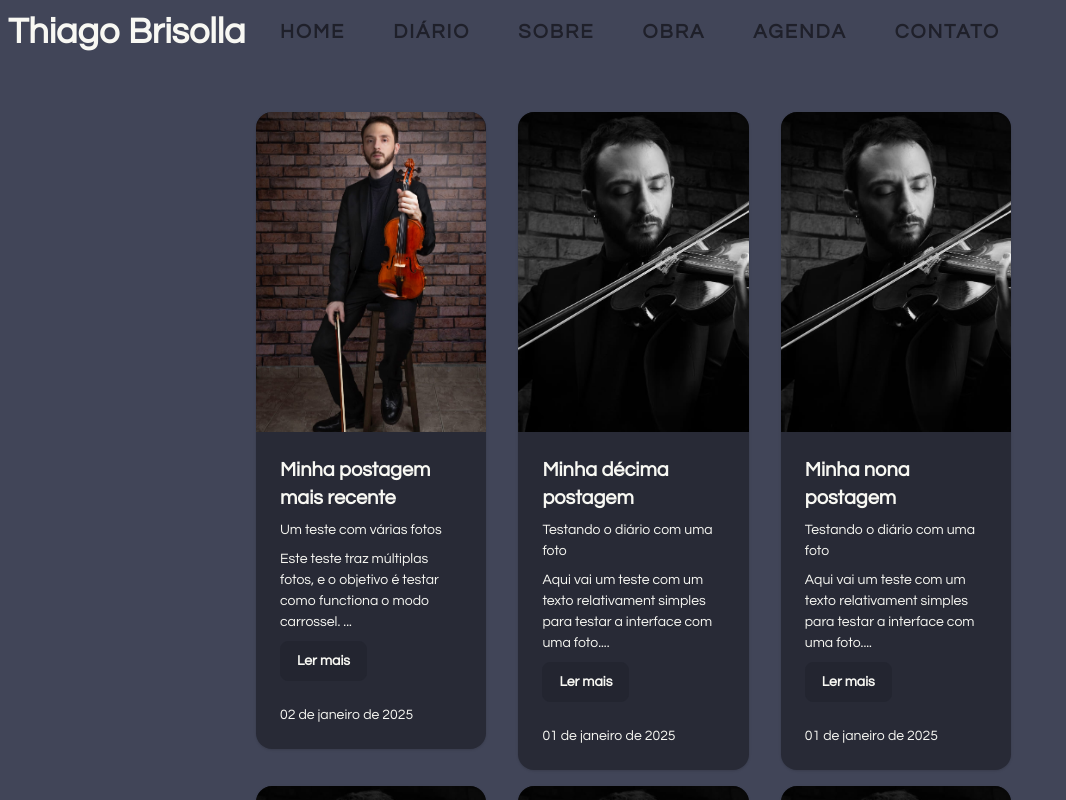
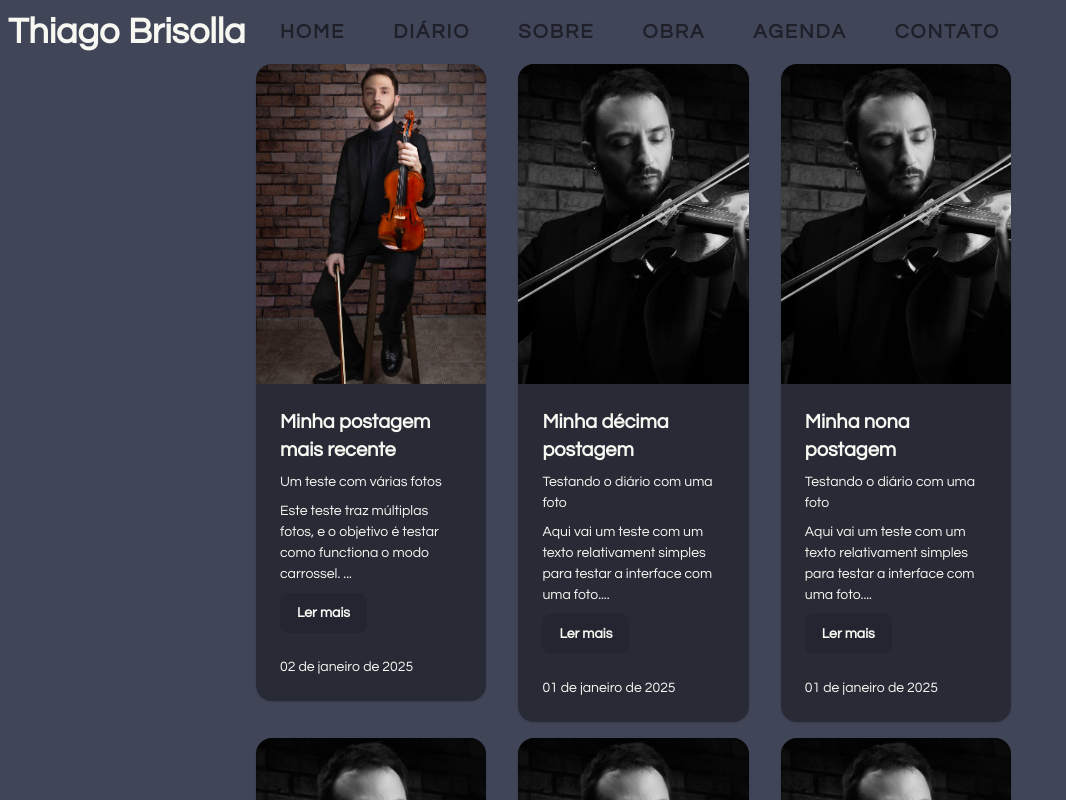
Before and after one commit to ahbarrozo/thiago-brisolla-site, a SvelteKit app: page / in a window 1280 px wide. Shown: the top 800 px of the page, without its empty margins (0-1066 px from the left). Built offline with nearby package versions, Linux system fonts and the light colour scheme.

Commit message:
Change padding

```diff
--- a/src/routes/+layout.svelte
+++ b/src/routes/+layout.svelte
@@ -7,7 +7,7 @@
 <div class="app h-full">
     <div class="theme-skeleton h-full">
         <Toolbar />
-        <main class="flex-1 px-64 py-12">
+        <main class="flex-1 px-64">
             {@render children()}
         </main>
     </div>
```
